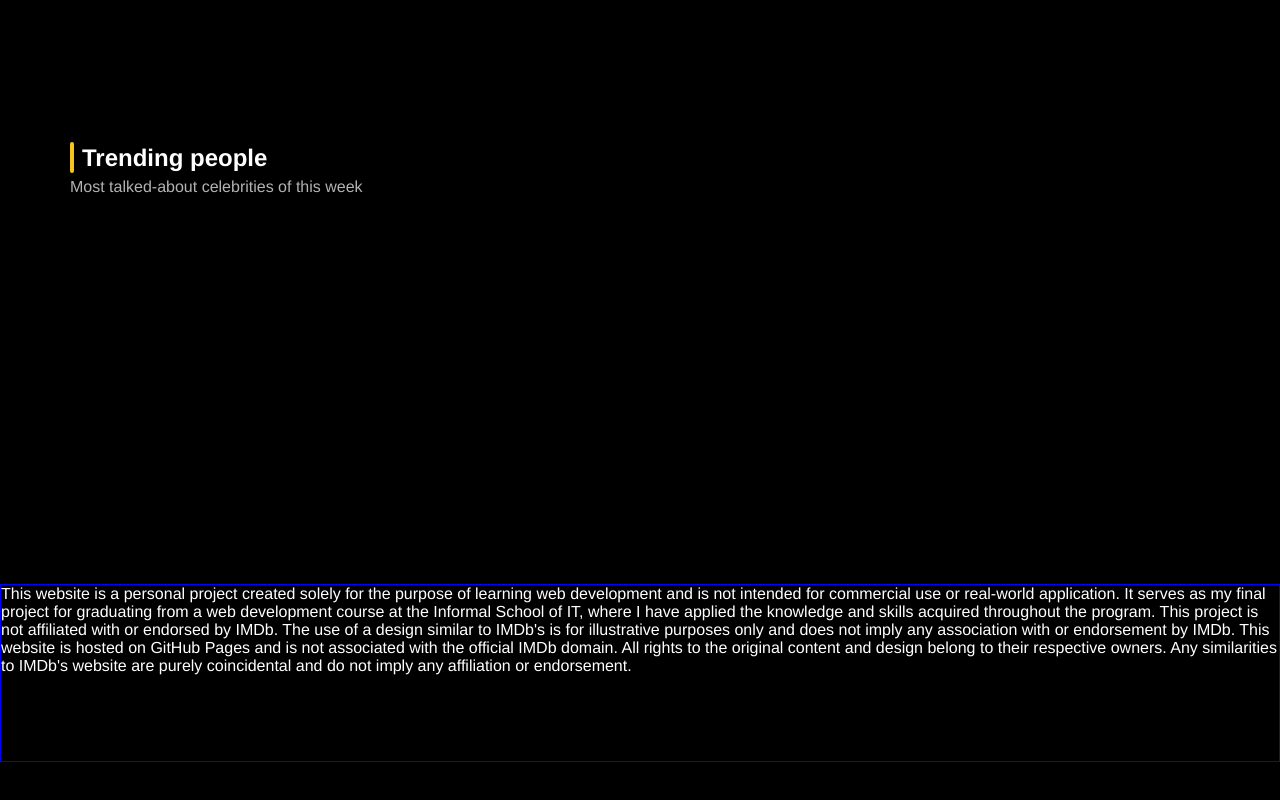
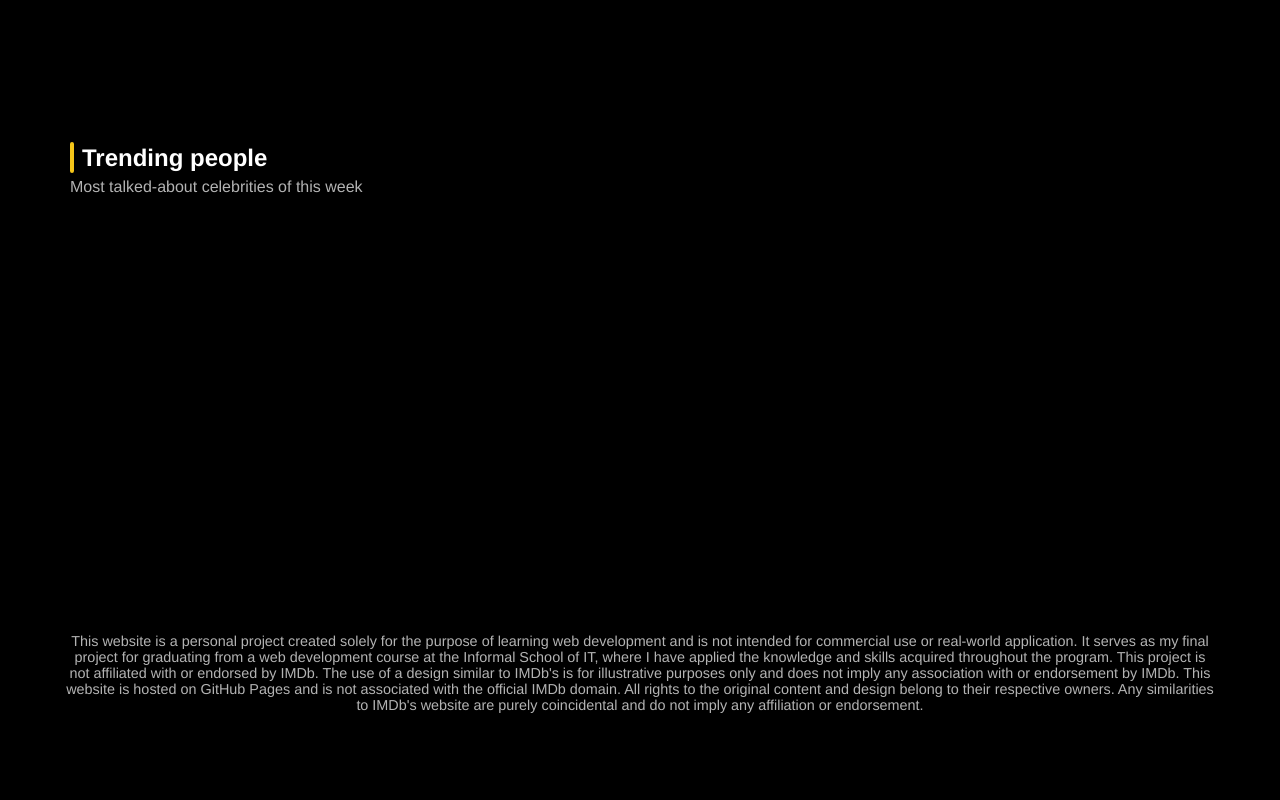
Before and after one commit to cbd23/watchlist-app, a website built with webpack: page dist/index.html in a window 1280 px wide. Shown: the part 2252-3052 px from the top of the page. Built offline with nearby package versions, Linux system fonts and the light colour scheme; no server answers; files whose address does not match are found by name.

Commit message:
Style disclaimer inside footer.

```diff
--- a/src/style.css
+++ b/src/style.css
@@ -743,7 +743,18 @@ button > svg {
 }
 
 footer {
-    border: 1px solid blue;
+    /* border: 1px solid blue; */
     grid-area: 3 / 1 / span 1 / -1;
     color: white;
+    display: flex;
+    justify-content: center;
+    align-items: center;
 }
+
+footer .disclaimer {
+    /* border: 1px solid deeppink; */
+    margin: 0 4rem;
+    color: #FFFFFFB3;
+    font-size: 0.9rem;
+    text-align: center;
+}
```
